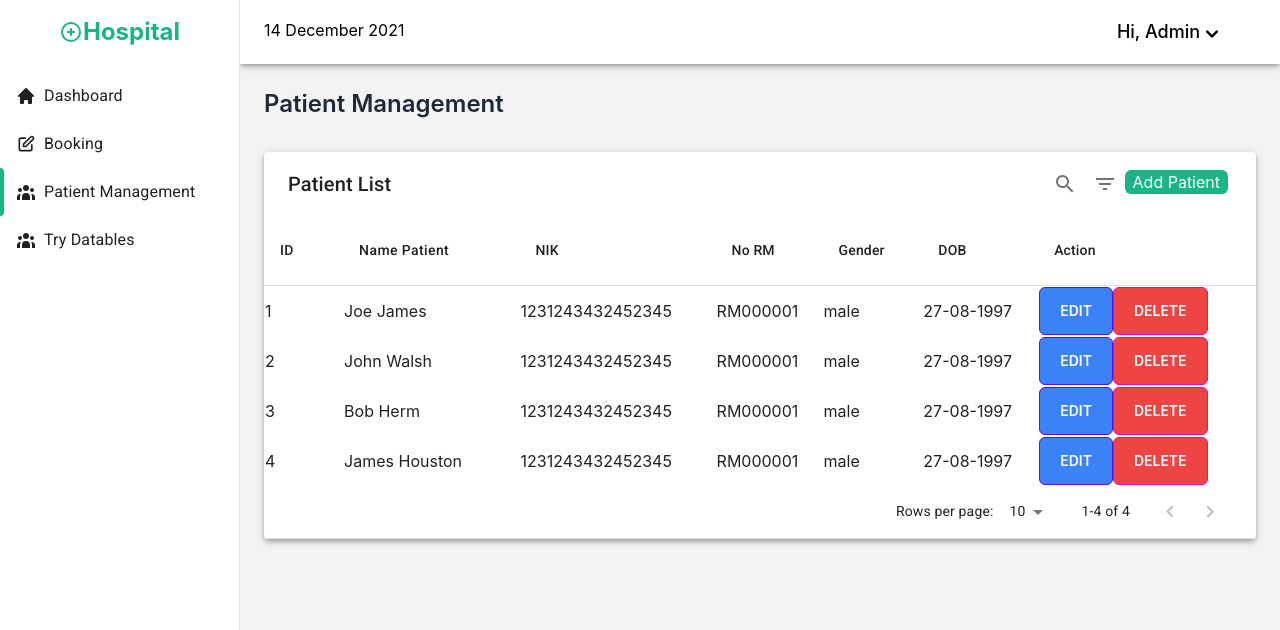
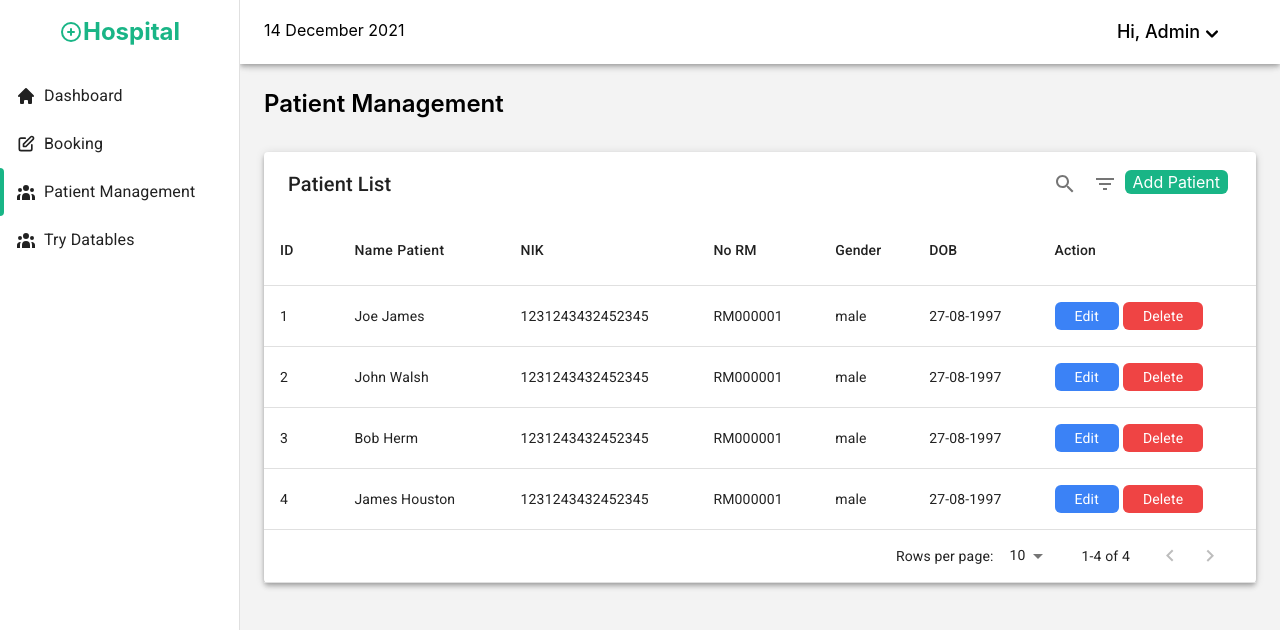
Before and after one commit to mykoladev0220/MERN-hospital-management, a React (Create React App) app: page /patient-management in a window 1280 px wide. Shown: the top 630 px of the page. Built offline with nearby package versions, Linux system fonts and the light colour scheme.

Commit message:
fix modal edit

```diff
--- a/src/components/Button.js
+++ b/src/components/Button.js
@@ -4,7 +4,7 @@ export default function Button({ children, className, ...props }) {
   return (
     <button
       {...props}
-      className={`${className ? className : "btn-primary"} btn`}
+      className={`${className ? className : "btn-primary"} btn-main`}
     >
       {children}
     </button>
--- a/src/components/PatientManagement/ModalEditPatient.js
+++ b/src/components/PatientManagement/ModalEditPatient.js
@@ -65,8 +65,8 @@ export default function ModalEditPatient(props) {
         aria-describedby="modal-modal-description"
       > */}
         {/* <div className="min-h-screen flex items-center justify-center"> */}
-          <div className="relative transition ease-in-out delay-200 bg-white shadow-md rounded-b-md shadow-maingreen-200/70">
-            <div className="bg-maingreen-100 rounded-t-md py-4">
+          <div className="relative modal-box rounded-b-md ">
+            <div className="bg-maingreen-100 rounded-t-md absolute inset-x-0 top-0 py-4">
               <h1 className="text-white text-xl text-center">Edit Patient</h1>
             </div>
             <div class="mt-14">
--- a/src/index.css
+++ b/src/index.css
@@ -2,7 +2,7 @@
 @tailwind components;
 @tailwind utilities;
 
-.btn {
+.btn-main {
   @apply px-5 py-1 transition duration-300 rounded-md focus:outline-none focus:ring;
 }
 .btn-primary {
--- a/src/pages/PatientManagement.jsx
+++ b/src/pages/PatientManagement.jsx
@@ -68,7 +68,7 @@ export default function PatientManagement() {
               <div className="flex gap-1">
                 <a
                   href={`#edit-modal-${tableMeta.rowData[0]}`}
-                  className="btn btn-primary"
+                  className="btn-main btn-primary"
                   onClick={handleOpenModalEditPatient}
                 >
                   Edit
@@ -106,30 +106,30 @@ export default function PatientManagement() {
         </button>
       );
     },
-    customRowRender: (data) => {
-      const [id, name, nik, norm, gender, dob] = data;
-      return (
-        <tr key={id}>
-          <td>{id}</td>
-          <td>{name}</td>
-          <td>{nik}</td>
-          <td>{norm}</td>
-          <td>{gender}</td>
-          <td>{dob}</td>
-          <td>
-            <a
-              href={`#edit-modal-${id}`}
-              className="btn btn-primary"
-              onClick={handleOpenModalEditPatient}
-            >
-              Edit
-            </a>
-            <Button className="btn-secondary">Delete</Button>
-            <ModalEditPatient open={openModalEditPatient} onCLose={handleCloseModalEditPatient} id={id} data={data} />
-          </td>
-        </tr>
-      );
-    },
+    // customRowRender: (data) => {
+    //   const [id, name, nik, norm, gender, dob] = data;
+    //   return (
+    //     <tr key={id}>
+    //       <td>{id}</td>
+    //       <td>{name}</td>
+    //       <td>{nik}</td>
+    //       <td>{norm}</td>
+    //       <td>{gender}</td>
+    //       <td>{dob}</td>
+    //       <td>
+    //         <a
+    //           href={`#edit-modal-${id}`}
+    //           className="btn-main btn-primary"
+    //           onClick={handleOpenModalEditPatient}
+    //         >
+    //           Edit
+    //         </a>
+    //         <Button className="btn-secondary">Delete</Button>
+    //         <ModalEditPatient open={openModalEditPatient} onCLose={handleCloseModalEditPatient} id={id} data={data} />
+    //       </td>
+    //     </tr>
+    //   );
+    // },
   };
 
   const data = [
--- a/tailwind.config.js
+++ b/tailwind.config.js
@@ -22,7 +22,7 @@ module.exports = {
   daisyui: {
     styled: true,
     themes: false,
-    base: true,
+    base: false,
     utils: true,
     logs: true,
     rtl: false,
```
